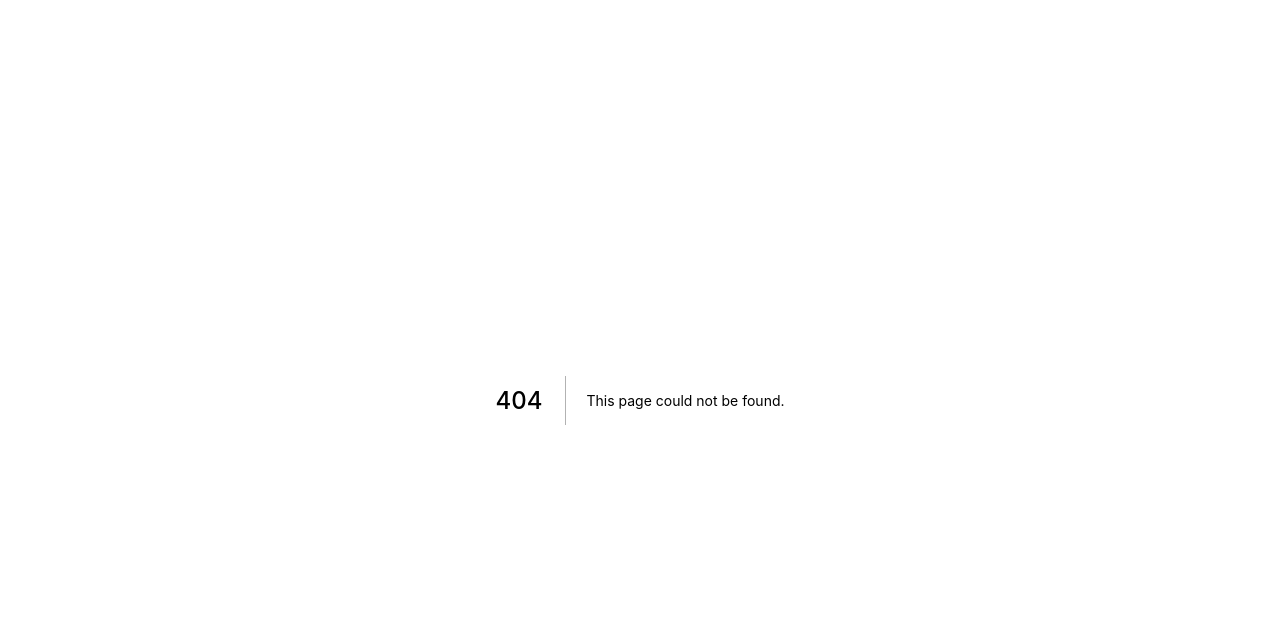
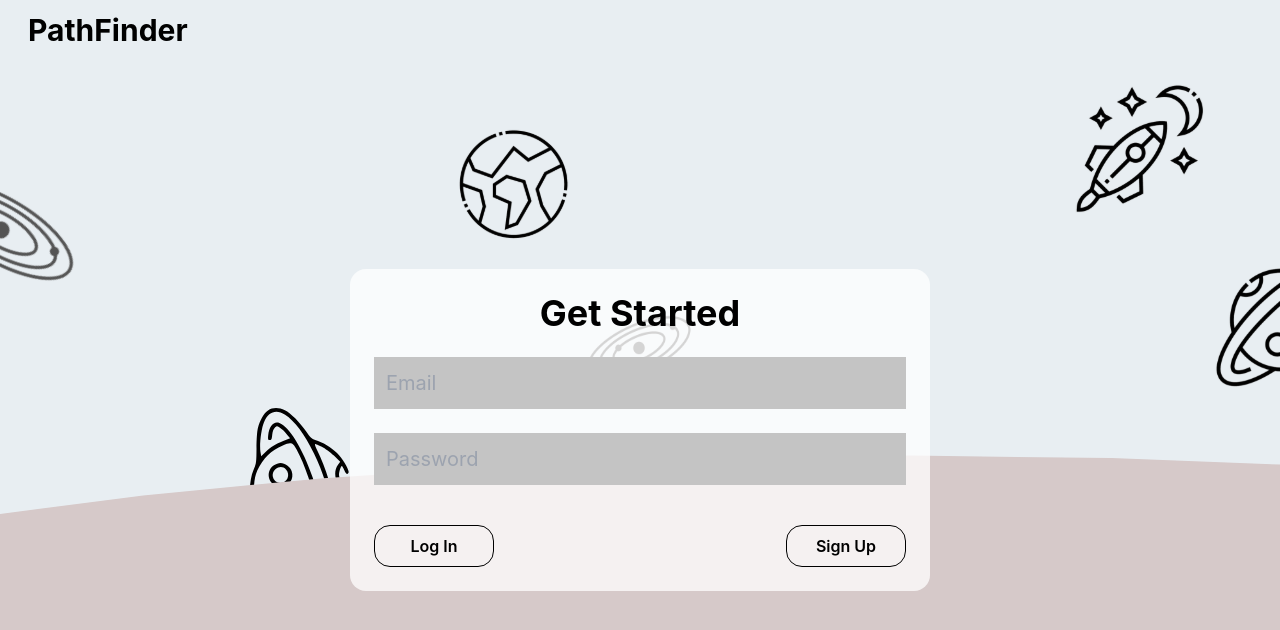
Before and after one commit to ECE444-2021Fall/project1-education-pathways-group-13-shazam, a Next.js app in the folder pathfinder-frontend/: page /login in a window 1280 px wide. Before the commit this address had no page. Shown: the top 630 px of the page. Built offline with nearby package versions, Linux system fonts and the light colour scheme.

Commit message:
#18 Created the login form.

```diff
--- /dev/null
+++ b/pathfinder-frontend/pages/login.js
@@ -0,0 +1,53 @@
+import Head from 'next/head'
+import Image from 'next/image'
+import styles from '../styles/Login.module.css'
+import Link from 'next/link'
+
+export default function Login() {
+    const login = (event) => {
+        event.preventDefault();
+        alert("Hello " + event.target.email.value + "! The login function has not been implemented yet.");
+    }
+
+    return (
+        <div className={styles.container}>
+            <Head>
+                <title>PathFinder</title>
+                <link rel="icon" href="/favicon.ico" />
+            </Head>
+            <div className={styles.topbar}>
+                <div className={styles.appname}>
+                    <Link href="/">
+                        <a>PathFinder</a>
+                    </Link>
+                </div>
+            </div>
+            <main className={styles.main}>
+                <div id={styles.earth}><Image src="/earth.svg" width={153} height={130}/></div>
+                <div id={styles.galaxy1}><Image src="/galaxy1.svg" width={152} height={168}/></div>
+                <div id={styles.ship}><Image src="/ship.svg" width={189} height={142}/></div>
+                <div id={styles.galaxy2}><Image src="/galaxy2.svg" width={175} height={349}/></div>
+                <div id={styles.planet1}><Image src="/planet1.svg" width={85} height={153}/></div>
+                <div id={styles.planet2}><Image src="/planet2.svg" width={211} height={219}/></div>
+                <div id={styles.ground}><Image src="/ground.svg" layout="fill"/></div>
+                <div className={styles.grid}>
+                    <div className={styles.card}>
+                        <h1>Get Started</h1>
+                        <br/>
+                        <form onSubmit={login}>
+                            <input id="email" type="email" placeholder="Email" size="35" required />
+                            <br/>
+                            <br/>
+                            <input id="password" type="password" placeholder="Password" size="35" required />
+                            <br/>
+                            <div className={styles.button_bar}>
+                                <button className={styles.form_login} type="submit">Log In</button>
+                                <Link href="/signup"><button className={styles.form_signup}>Sign Up</button></Link>
+                            </div>
+                        </form>
+                    </div>
+                </div>
+            </main>
+        </div>
+    )
+}
--- /dev/null
+++ b/pathfinder-frontend/styles/Login.module.css
@@ -0,0 +1,89 @@
+.container {
+    @apply min-h-screen flex flex-col bg-no-repeat bg-bottom relative;
+    background-color: #E8EEF2;
+    min-width: 850px;
+}
+
+.topbar {
+    @apply px-4;
+}
+
+.main {
+    @apply justify-center items-center flex-wrap flex flex-1;
+}
+
+.appname {
+    @apply text-3xl p-3 font-bold float-left;
+}
+
+.grid {
+    @apply inline-block align-top justify-center items-center flex-wrap flex z-10;
+}
+
+.card {
+    @apply rounded-2xl p-6 bg-white bg-opacity-75 text-center;
+}
+
+.card h1 {
+    @apply text-4xl font-bold;
+}
+
+.card input {
+    background-color: #C4C4C4;
+    @apply text-xl p-3;
+}
+
+.button_bar {
+    @apply clear-both my-10;
+}
+
+.form_login {
+    @apply float-left;
+}
+
+.form_signup {
+    @apply float-right;
+}
+
+#earth {
+    @apply absolute;
+    top: 15%;
+    left: 34%;
+}
+
+#galaxy1 {
+    @apply absolute;
+    top: 32%;
+    left: 44%;
+}
+
+#ship {
+    @apply absolute;
+    top: 10%;
+    left: 81%;
+}
+
+#galaxy2 {
+    @apply absolute;
+    top: 7%;
+    left: 0%;
+}
+
+#planet1 {
+    @apply absolute;
+    top: 31%;
+    right: 0%;
+}
+
+#planet2 {
+    @apply absolute;
+    top: 47%;
+    left: 15%;
+}
+
+#ground {
+    @apply absolute;
+    bottom: 0;
+    width: 100%;
+    height: 45%;
+}
--- a/pathfinder-frontend/styles/globals.css
+++ b/pathfinder-frontend/styles/globals.css
@@ -21,4 +21,5 @@ a {
 
 button {
     @apply py-2 px-4 font-semibold rounded-2xl border border-black bg-transparent hover:bg-blue-200;
+    min-width: 120px;
 }
```
